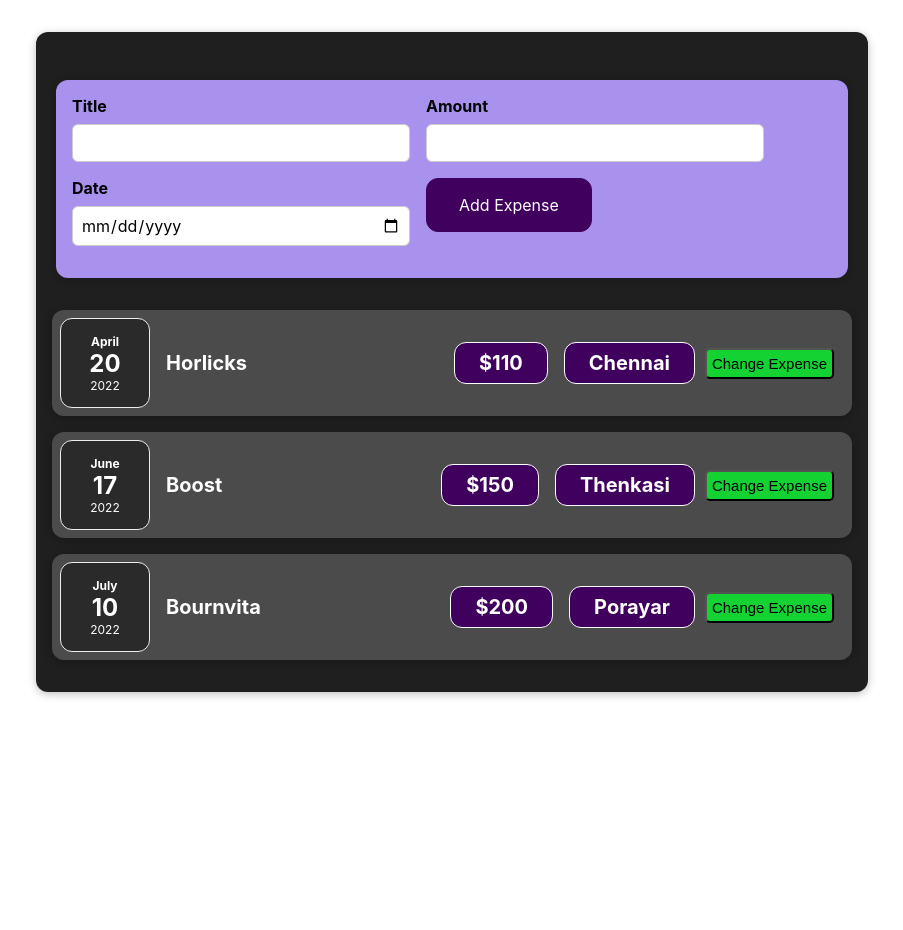
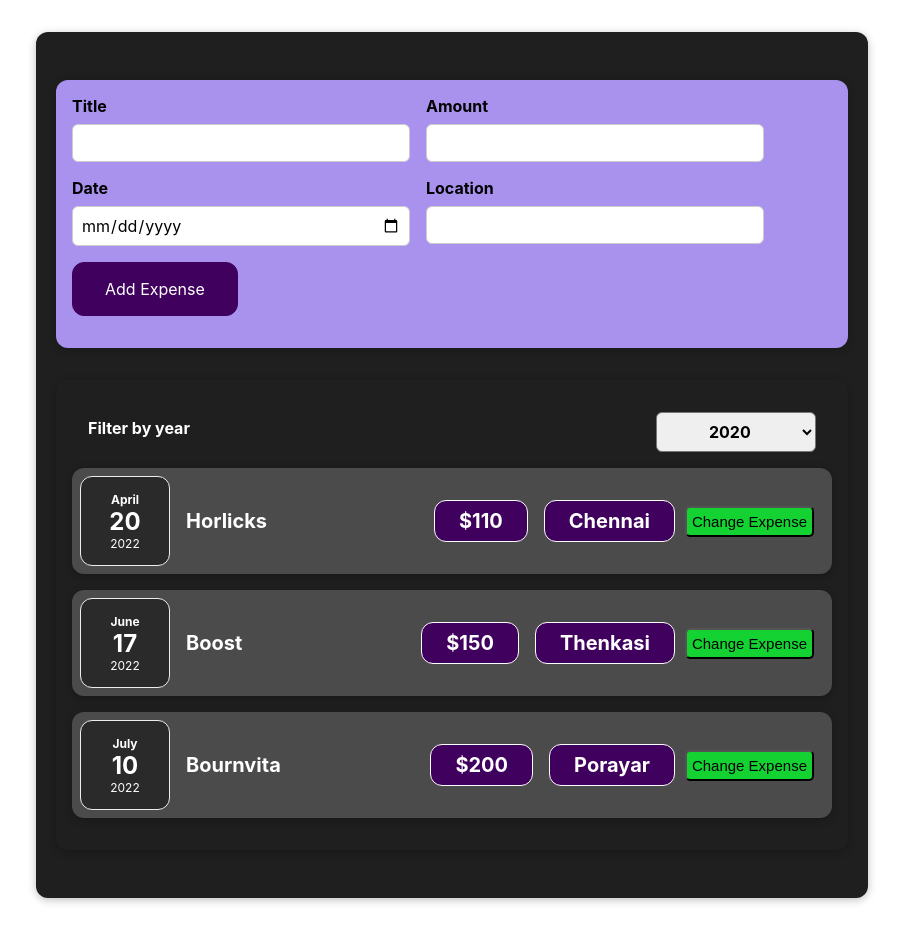
Before and after one commit to reactPlatform/barGraphProject, a React (Create React App) app: page / in a window 1280 px wide. Shown: the whole page, without its empty margins (188-1091 px from the left). Before the commit the page ends 800 px from the top, so only its background shows below. Built offline with nearby package versions, Linux system fonts and the light colour scheme.

Commit message:
Added Filter Year

```diff
--- a/src/App.js
+++ b/src/App.js
@@ -1,7 +1,7 @@
 import React,{ useState } from 'react';
 import './App.css';
 import Card from './components/UI/Card';
-import ExpenseItem from './components/Expenses/ExpenseItem';
+import Expenses from './components/Expenses/Expenses';
 import NewExpense from './components/NewExpenses/NewExpense';
 
 const App = () => {
@@ -35,8 +35,7 @@ const App = () => {
   return (
     <Card className='expenses'>
       <NewExpense onAddExpense = {addExpenseHandler}/>
-      {expenseList.map((expense) => <ExpenseItem date={expense.date} title={expense.title} amount={expense.amount} location={expense.location}></ExpenseItem>)}
-
+      <Expenses items={expenseList}/>
     </Card>
   );
 }
--- /dev/null
+++ b/src/components/Expenses/Expenses.css
@@ -0,0 +1,7 @@
+.expenses {
+    padding: 1rem;
+    background-color: rgb(31, 31, 31);
+    margin: 2rem auto;
+    width: 50rem;
+    max-width: 95%;
+  }
--- /dev/null
+++ b/src/components/Expenses/Expenses.js
@@ -0,0 +1,26 @@
+import React, { useState } from 'react';
+
+import ExpenseItem from './ExpenseItem';
+import Card from '../UI/Card';
+import ExpensesFilter from './ExpensesFilter';
+import './Expenses.css';
+
+const Expenses = (props) => {
+  const [filteredYear, setFilteredYear] = useState('2020');
+
+  const filterChangeHandler = selectedYear => {
+    setFilteredYear(selectedYear);
+  };
+
+  return (
+    <div>
+      <Card className='expenses'>
+        <ExpensesFilter selected={filteredYear} onChangeFilter={filterChangeHandler} />
+        {props.items.map((expense) => <ExpenseItem date={expense.date} title={expense.title} amount={expense.amount} location={expense.location}></ExpenseItem>)}
+
+      </Card>
+    </div>
+  );
+};
+
+export default Expenses;
--- /dev/null
+++ b/src/components/Expenses/ExpensesFilter.css
@@ -0,0 +1,24 @@
+.expenses-filter {
+    color: white;
+    padding: 0 1rem;
+  }
+
+  .expenses-filter__control {
+    display: flex;
+    width: 100%;
+    align-items: center;
+    justify-content: space-between;
+    margin: 1rem 0;
+  }
+
+  .expenses-filter label {
+    font-weight: bold;
+    margin-bottom: 0.5rem;
+  }
+
+  .expenses-filter select {
+    font: inherit;
+    padding: 0.5rem 3rem;
+    font-weight: bold;
+    border-radius: 6px;
+  }
--- /dev/null
+++ b/src/components/Expenses/ExpensesFilter.js
@@ -0,0 +1,25 @@
+import React from 'react';
+
+import './ExpensesFilter.css';
+
+const ExpensesFilter = (props) => {
+  const dropdownChangeHandler = (event) => {
+    props.onChangeFilter(event.target.value);
+  };
+
+  return (
+    <div className='expenses-filter'>
+      <div className='expenses-filter__control'>
+        <label>Filter by year</label>
+        <select value={props.selected} onChange={dropdownChangeHandler}>
+          <option value='2022'>2022</option>
+          <option value='2021'>2021</option>
+          <option value='2020'>2020</option>
+          <option value='2019'>2019</option>
+        </select>
+      </div>
+    </div>
+  );
+};
+
+export default ExpensesFilter;
--- a/src/components/NewExpenses/ExpenseForm.js
+++ b/src/components/NewExpenses/ExpenseForm.js
@@ -5,6 +5,7 @@ const ExpenseForm = (props) => {
     const [enteredTitle,setTitle] = useState('');
     const [enteredAmount,setAmount] = useState('');
     const [enteredDate,setDate] = useState('');
+    const [enteredLocation,setLocation] = useState('');
     // const [userInput, setUserInput] = useState({
     //     enteredTitle:'',
     //     enteredAmount:'',
@@ -29,17 +30,22 @@ const ExpenseForm = (props) => {
     const dateChangeHandler = (event) => {
         setDate(event.target.value);
     };
+    const locationChangeHandler = (event) =>{
+        setLocation(event.target.value);
+    }
     const submitHandler = (event) => {
         event.preventDefault();
         const expensedata = {
             title: enteredTitle,
             amount: enteredAmount,
-            date: new Date(enteredDate)
+            date: new Date(enteredDate),
+            location: enteredLocation
         };
         props.onSaveExpenseData(expensedata);
         setTitle('');
         setAmount('');
         setDate('');
+        setLocation('');
     };
     return(
         <form onSubmit={submitHandler}>
@@ -56,6 +62,10 @@ const ExpenseForm = (props) => {
                     <label>Date</label>
                     <input type='date' min='2019-01-01' step='2022-12-31' onChange={dateChangeHandler} value={enteredDate}/>
                 </div>
+                <div className='new-expense__control'>
+                    <label>Location</label>
+                    <input type='text' onChange={locationChangeHandler} value={enteredLocation}/>
+                </div>
                 <div className='new-expense__actions'>
                     <button type='submit'>Add Expense</button>
                 </div>
```
